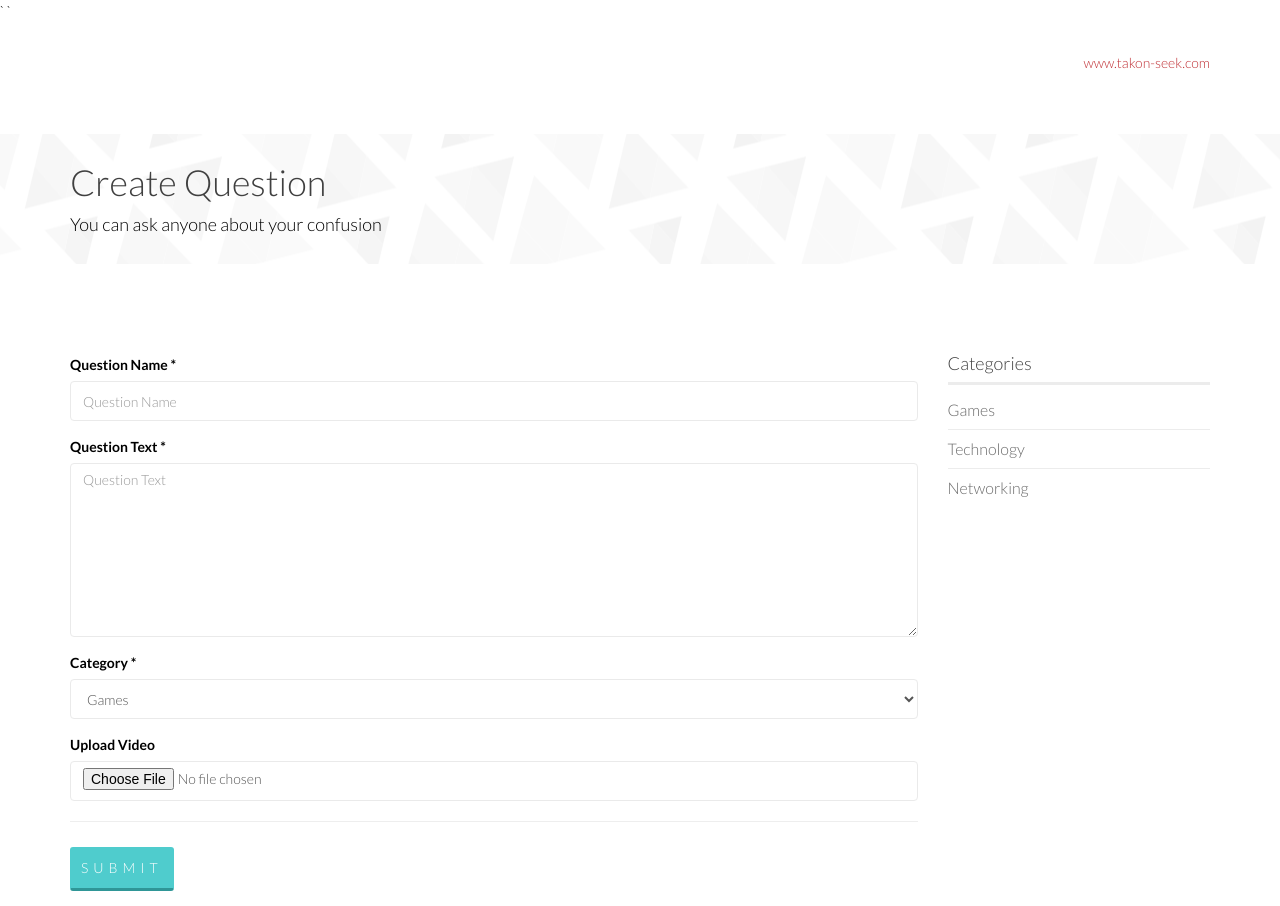
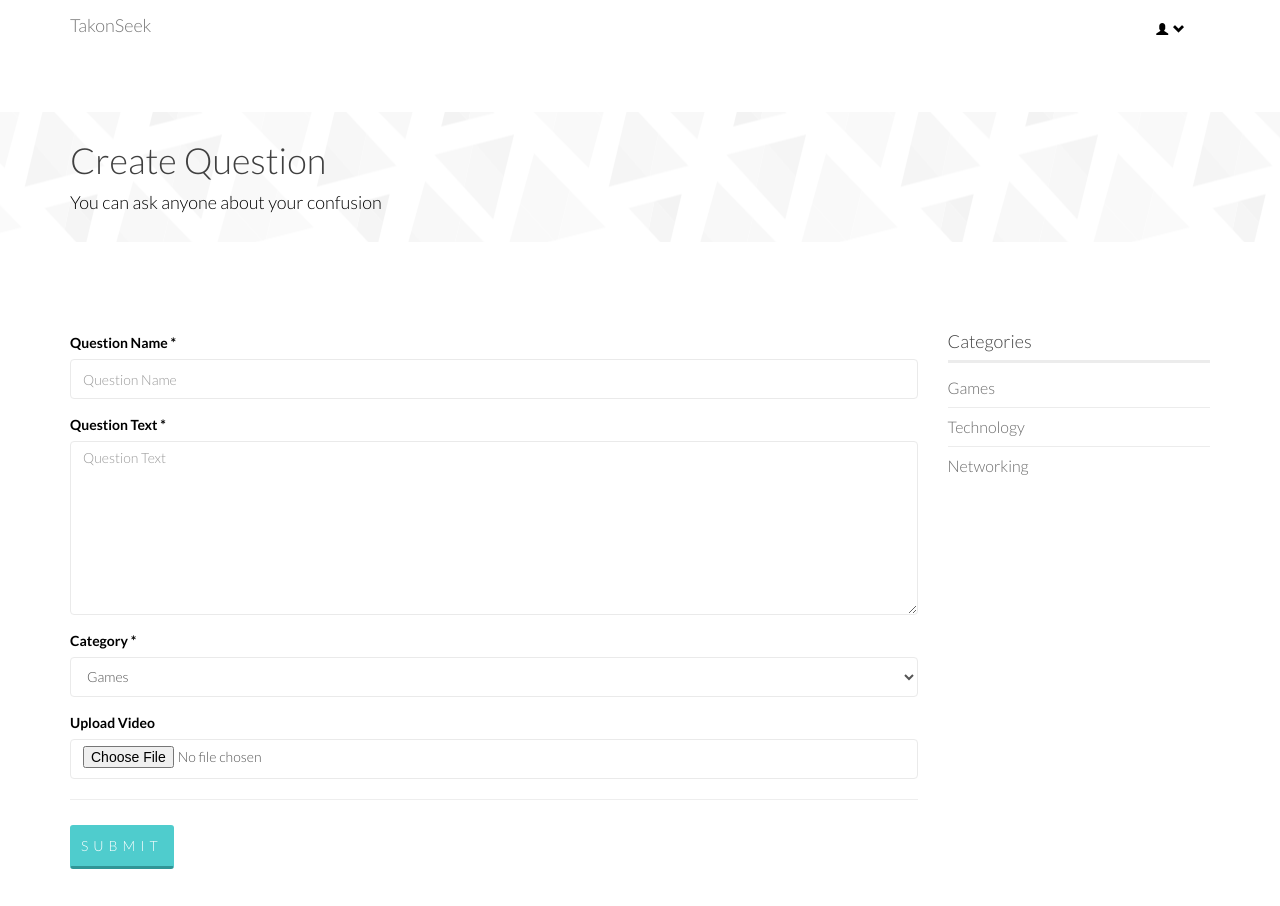
Before and after one commit to wicak29/takon-seek, a CodeIgniter app: page /takon-seek/index.php/home/create_question in a window 1280 px wide. After the commit the page ends 869 px from the top, so only its background shows below. Run offline with CodeIgniter, Linux system fonts and the light colour scheme; data that the repository does not hold is empty.

Commit message:
nambah navbar 2

```diff
--- a/application/controllers/Home.php
+++ b/application/controllers/Home.php
@@ -46,6 +46,11 @@ class Home extends CI_Controller
 
 	public function question_detail($id)
 	{
+		$userdata = $this->session->userdata('logged');
+		$user = array(
+				'id' => $userdata[0]['id'],
+				'username' => $userdata[0]['username']
+			);
 		$data['question_det'] = $this->question->getQuestionDetail($id);
 		$data['answer_list'] = $this->question->getAnswerById($id);
 		if(isset($data['question_det']['video_id']))
@@ -55,21 +60,35 @@ class Home extends CI_Controller
 		// print_r($data);
 		// return;
 		$this->load->view('header');
+		$this->load->view('navbar', $user);
 		$this->load->view('question_detail', $data);
 	}
 
 	public function chat($id)
 	{
+		$userdata = $this->session->userdata('logged');
+		$user = array(
+				'id' => $userdata[0]['id'],
+				'username' => $userdata[0]['username']
+			);
 		$data['user'] = $this->chat->getUser($id);
 		/*print_r($data);
 		return;*/
 		$this->load->view('header');
+		$this->load->view('navbar', $user);
 		$this->load->view('chat', $data);
 	}
 
 	public function create_question()
 	{
+		$userdata = $this->session->userdata('logged');
+		$user = array(
+				'id' => $userdata[0]['id'],
+				'username' => $userdata[0]['username']
+			);
+
 		$this->load->view('header');
+		$this->load->view('navbar', $user);
 		$this->load->view('create_question');
 	}
 
--- a/application/views/create_question.php
+++ b/application/views/create_question.php
@@ -1,46 +1,3 @@
-`<!DOCTYPE html>
-<html lang="en">
-<head>
-    <meta charset="utf-8">
-    <meta name="viewport" content="width=device-width, initial-scale=1.0">
-    <meta name="description" content="">
-    <meta name="author" content="">
-    <title>Home | Takon Seek</title>
-    <link href="<?php echo base_url('assets/multicolor'); ?>/css/bootstrap.min.css" rel="stylesheet">
-    <link href="<?php echo base_url('assets/multicolor'); ?>/css/font-awesome.min.css" rel="stylesheet">
-    <link href="<?php echo base_url('assets/multicolor'); ?>/css/lightbox.css" rel="stylesheet">
-    <link href="<?php echo base_url('assets/multicolor'); ?>/css/animate.min.css" rel="stylesheet">
-	<link href="<?php echo base_url('assets/multicolor'); ?>/css/main.css" rel="stylesheet">
-	<link href="<?php echo base_url('assets/multicolor'); ?>/css/responsive.css" rel="stylesheet">
-
-    <!--[if lt IE 9]>
-	    <script src="js/html5shiv.js"></script>
-	    <script src="js/respond.min.js"></script>
-    <![endif]-->
-    <link rel="shortcut icon" href="<?php echo base_url('assets/multicolor'); ?>/images/ico/favicon.ico">
-    <link rel="apple-touch-icon-precomposed" sizes="144x144" href="<?php echo base_url('assets/multicolor'); ?>/images/ico/apple-touch-icon-144-precomposed.png">
-    <link rel="apple-touch-icon-precomposed" sizes="114x114" href="<?php echo base_url('assets/multicolor'); ?>/images/ico/apple-touch-icon-114-precomposed.png">
-    <link rel="apple-touch-icon-precomposed" sizes="72x72" href="<?php echo base_url('assets/multicolor'); ?>/mages/ico/apple-touch-icon-72-precomposed.png">
-    <link rel="apple-touch-icon-precomposed" href="<?php echo base_url('assets/multicolor'); ?>/images/ico/apple-touch-icon-57-precomposed.png">
-    <script type="text/javascript">var switchTo5x=true;</script>
-    <script type="text/javascript" src="http://w.sharethis.com/button/buttons.js"></script>
-    <script type="text/javascript">stLight.options({publisher: "7e8eb33b-fbe0-4915-9b93-09490e3d10df", doNotHash: false, doNotCopy: false, hashAddressBar: false});</script>
-</head><!--/head-->
-
-<body>
-	<header id="header">
-        <div class="container">
-            <div class="row">
-                <div class="col-sm-12 overflow">
-                   <div class="social-icons pull-right">
-                        <a href="">www.takon-seek.com</a>
-                    </div>
-                </div>
-             </div>
-        </div>
-    </header>
-    <!--/#header-->
-
      <section id="page-breadcrumb">
         <div class="vertical-center sun">
              <div class="container">
--- a/application/views/navbar.php
+++ b/application/views/navbar.php
@@ -7,7 +7,7 @@
                 <span class="icon-bar"></span>
                 <span class="icon-bar"></span>
             </button>
-            <a target="_blank" href="<?php echo base_url('/home');?>" class="navbar-brand" style="align-items: center; display: flex;">TakonSeek</a>
+            <a href="<?php echo base_url('home');?>" class="navbar-brand" style="align-items: center; display: flex;">TakonSeek</a>
         </div>
         <div class="collapse navbar-collapse">
             <ul class="nav navbar-nav navbar-right">
```
Also changed, not shown: application/views/chat.php (+0 -14 lines).
